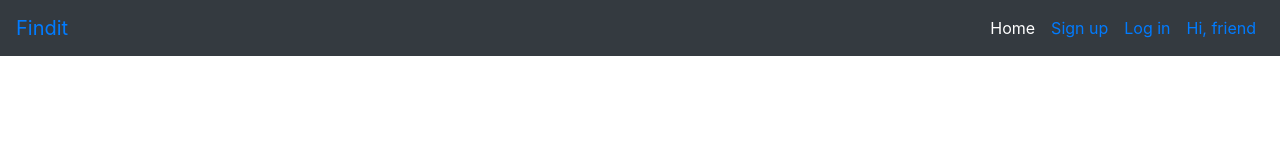
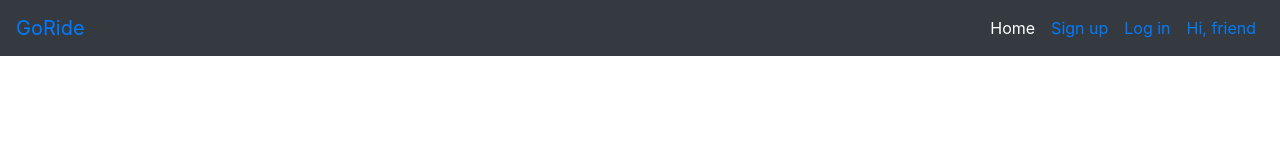
Before and after one commit to adrimual/Eventor-Client-previous-commits, a React (Create React App) app in the folder go-ride-cli/: page / in a window 1280 px wide. Shown: the top 160 px of the page. Built offline with nearby package versions, Linux system fonts and the light colour scheme; no server answers.

Commit message:
first launch working visually and routes

```diff
--- a/go-ride-cli/src/components/ui/NavBar/index.js
+++ b/go-ride-cli/src/components/ui/NavBar/index.js
@@ -29,7 +29,7 @@
         return (
             <Navbar bg="dark" variant="dark" expand="lg" sticky="top" >
                 <Navbar.Brand>
-                    <Link to="/">Findit</Link>
+                    <Link to="/">GoRide</Link>
                 </Navbar.Brand>
                 <Navbar.Toggle aria-controls="basic-navbar-nav" />
                 <Navbar.Collapse id="basic-navbar-nav">
```
